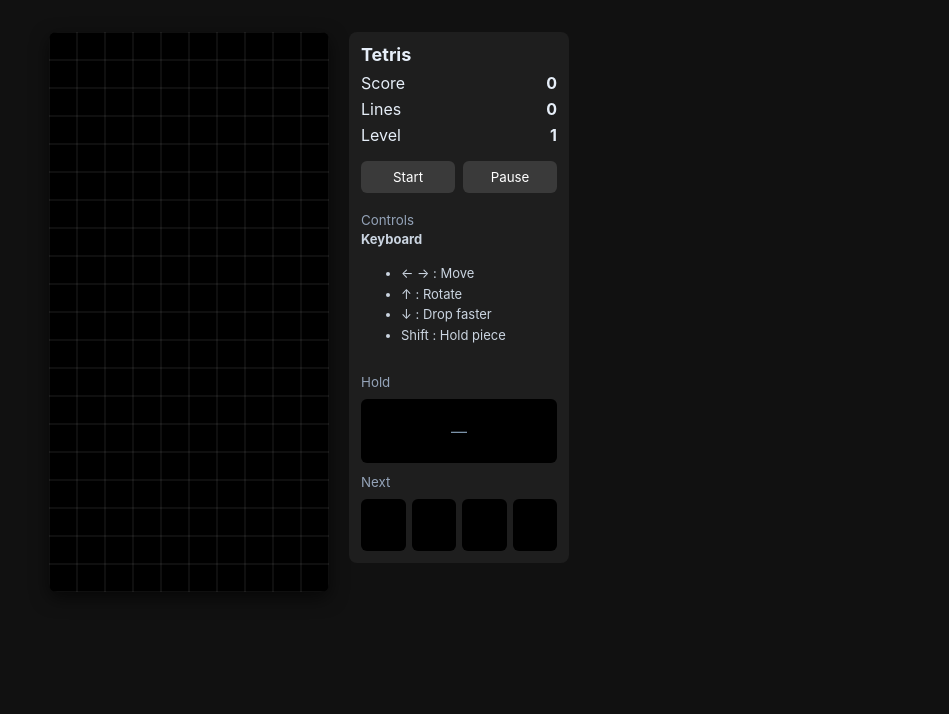
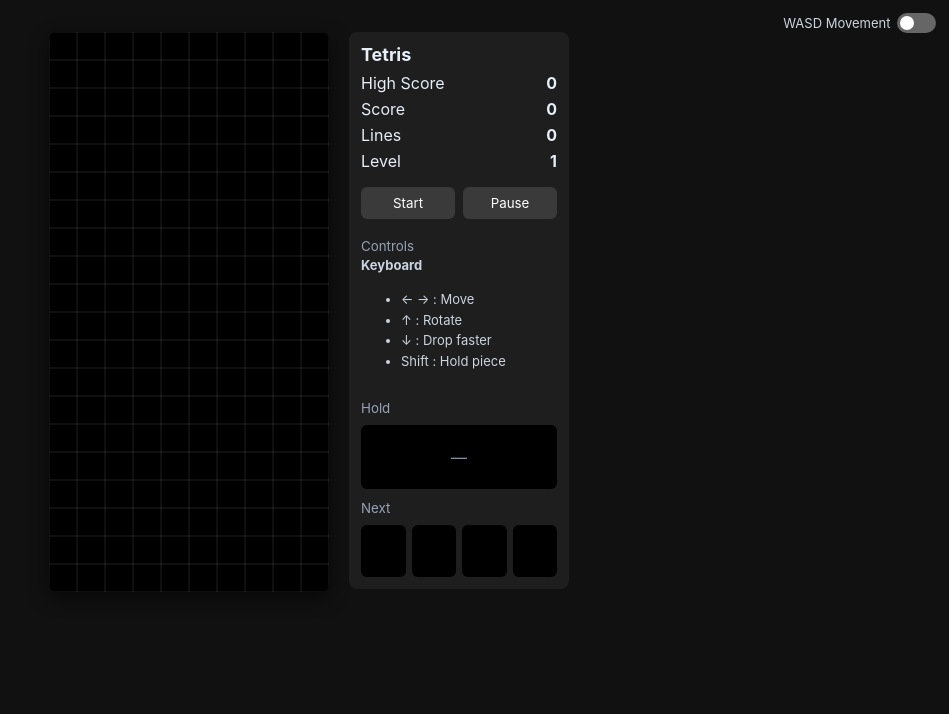
Before and after one commit to Dslime8/Tetris, a plain HTML site: page index.html in a window 1280 px wide. Shown: the top 714 px of the page, without its empty margins (331-1280 px from the left). Drawn offline with Linux system fonts and the light colour scheme.

Commit message:
replace index.html
big update yk

```diff
--- a/index.html
+++ b/index.html
@@ -17,26 +17,68 @@
     .controls{font-size:13px;line-height:1.6;color:#cbd5e1}
     button{width:100%;padding:8px;border-radius:6px;border:0;background:#3a3a3a;color:#fff;cursor:pointer}
     small{color:#94a3b8}
-
-    a[href*="github"]:hover {
-      background: white !important;
+    a[href*="github"]:hover { background: white !important; }
+    a[href*="github"]:hover svg { fill: black !important; }
+    .wasd-toggle {
+      position: fixed;
+      top: 1em;
+      right: 1em;
+      display: flex;
+      align-items: center;
+      gap: .5em;
+      font-size: 13px;
+      color: #cbd5e1;
     }
-    a[href*="github"]:hover svg {
-      fill: black !important;
+    .switch {
+      display: inline-block;
+      width: 3em;
+      height: 1.5em;
+      position: relative;
     }
-
+    .switch input { opacity: 0; width: 0; height: 0; }
+    .slider {
+      position: absolute;
+      cursor: pointer;
+      inset: 0;
+      background-color: #666;
+      border-radius: 1.5em;
+      transition: .2s;
+    }
+    .slider:before {
+      position: absolute;
+      content: "";
+      height: 1.1em;
+      width: 1.1em;
+      left: 0.2em;
+      bottom: 0.2em;
+      background-color: white;
+      border-radius: 50%;
+      transition: .2s;
+    }
+    input:checked + .slider { background-color: #4caf50; }
+    input:checked + .slider:before { transform: translateX(1.5em); }
   </style>
 </head>
 <body>
-
-  <a href="https://github.com/Dslime8" target="_blank" style="position:fixed;bottom:1em;right:1em;width:3em;height:3em;display:flex;align-items:center;justify-content:center;border-radius:50%;background:black;transition:.2s;"><svg xmlns="http://www.w3.org/2000/svg" viewBox="0 0 24 24" fill="white" width="1.5em" height="1.5em" style="transition:.2s;"><path d="M12 .5C5.65.5.5 5.65.5 12c0 5.1 3.3 9.4 7.9 10.9.6.1.8-.3.8-.6v-2.1c-3.2.7-3.9-1.5-3.9-1.5-.6-1.5-1.3-1.9-1.3-1.9-1.1-.8.1-.8.1-.8 1.2.1 1.8 1.2 1.8 1.2 1 .1.6 2.3 3.4 1.7 0-.9.4-1.5.8-1.9-2.5-.3-5.1-1.3-5.1-5.7 0-1.3.5-2.3 1.2-3.1-.1-.3-.5-1.6.1-3.3 0 0 1-.3 3.2 1.2a11 11 0 0 1 5.8 0c2.2-1.5 3.2-1.2 3.2-1.2.6 1.7.2 3 .1 3.3.8.8 1.2 1.8 1.2 3.1 0 4.4-2.6 5.4-5.1 5.7.4.4.8 1.1.8 2.3v3.4c0 .3.2.7.8.6A11.5 11.5 0 0 0 23.5 12C23.5 5.65 18.35.5 12 .5z"/></svg></a>
-
+  <a href="https://github.com/Dslime8" target="_blank" style="position:fixed;bottom:1em;right:1em;width:3em;height:3em;display:flex;align-items:center;justify-content:center;border-radius:50%;background:black;transition:.2s;">
+    <svg xmlns="http://www.w3.org/2000/svg" viewBox="0 0 24 24" fill="white" width="1.5em" height="1.5em" style="transition:.2s;">
+      <path d="M12 .5C5.65.5.5 5.65.5 12c0 5.1 3.3 9.4 7.9 10.9.6.1.8-.3.8-.6v-2.1c-3.2.7-3.9-1.5-3.9-1.5-.6-1.5-1.3-1.9-1.3-1.9-1.1-.8.1-.8.1-.8 1.2.1 1.8 1.2 1.8 1.2 1 .1.6 2.3 3.4 1.7 0-.9.4-1.5.8-1.9-2.5-.3-5.1-1.3-5.1-5.7 0-1.3.5-2.3 1.2-3.1-.1-.3-.5-1.6.1-3.3 0 0 1-.3 3.2 1.2a11 11 0 0 1 5.8 0c2.2-1.5 3.2-1.2 3.2-1.2.6 1.7.2 3 .1 3.3.8.8 1.2 1.8 1.2 3.1 0 4.4-2.6 5.4-5.1 5.7.4.4.8 1.1.8 2.3v3.4c0 .3.2.7.8.6A11.5 11.5 0 0 0 23.5 12C23.5 5.65 18.35.5 12 .5z"/>
+    </svg>
+  </a>
+  <div class="wasd-toggle">
+    <span>WASD Movement</span>
+    <label class="switch">
+      <input type="checkbox" id="wasdToggle">
+      <span class="slider"></span>
+    </label>
+  </div>
   <div class="wrap">
     <div>
       <canvas id="board" width="280" height="560"></canvas>
     </div>
     <div class="panel">
       <h1>Tetris</h1>
+      <div class="stat"><span>High Score</span><strong id="highscore">0</strong></div>
       <div class="stat"><span>Score</span><strong id="score">0</strong></div>
       <div class="stat"><span>Lines</span><strong id="lines">0</strong></div>
       <div class="stat"><span>Level</span><strong id="level">1</strong></div>
@@ -71,25 +113,28 @@
   <script>
     const COLS=10,ROWS=20,BLOCK=28;
     const COLORS={I:'#67e8f9',J:'#60a5fa',L:'#fb923c',O:'#facc15',S:'#34d399',T:'#a78bfa',Z:'#f87171'};
-    const PIECES={I:[['....','IIII','....','....'],['..I.','..I.','..I.','..I.']],
-                  J:[['J..','JJJ','...'],['.JJ','.J.','.J.'],['...','JJJ','..J'],['.J.','.J.','.JJ']],
+    const PIECES = {
+      I:[['....','IIII','....','....'],['..I.','..I.','..I.','..I.']],
+      J:[['J..','JJJ','...'],['.JJ','.J.','.J.'],['...','JJJ','..J'],['.J.','.J.','JJ.']],
       L:[['..L','LLL','...'],['.L.','.L.','.LL'],['...','LLL','L..'],['LL.','.L.','.L.']],
       O:[['OO','OO']],
       S:[['.SS','SS.','...'],['.S.','.SS','..S']],
       T:[['.T.','TTT','...'],['.T.','.TT','.T.'],['...','TTT','.T.'],['.T.','TT.','.T.']],
-                  Z:[['ZZ.','.ZZ','...'],['..Z','.ZZ','.Z.']]};
+      Z:[['ZZ.','.ZZ','...'],['..Z','.ZZ','.Z.']]
+    };
 
-    function shapeToRotations(s){
-      return s.map(g=>{
+    function shapeToRotations(s) {
+      return s.map(g => {
         const cells=[];
         for(let y=0;y<g.length;y++){
           for(let x=0;x<g[0].length;x++){
             if(g[y][x]!=='.') cells.push([x,y]);
           }
         }
-        return{cells,w:g[0].length,h:g.length};
+        return {cells,w:g[0].length,h:g.length};
       });
     }
+
     const SHAPES={};
     for(const k in PIECES) SHAPES[k]=shapeToRotations(PIECES[k]);
 
@@ -101,12 +146,16 @@
     const SIDE_MOVE_INTERVAL=100;
 
     const scoreEl=document.getElementById('score'),
+          highScoreEl=document.getElementById('highscore'),
           linesEl=document.getElementById('lines'),
           levelEl=document.getElementById('level'),
           nextEl=document.getElementById('next'),
           holdEl=document.getElementById('hold');
     const startBtn=document.getElementById('start');
     const pauseBtn=document.getElementById('pause');
+
+    let highScore=parseInt(localStorage.getItem("tetrisHighScore"))||0;
+    highScoreEl.textContent=highScore;
 
     startBtn.onclick=()=>{
       if(!running){ startGame(); }
@@ -127,14 +176,17 @@
     function createEmptyGrid(){
       return Array.from({length:ROWS},()=>Array(COLS).fill(null));
     }
+
     function randBag(){
       const t=Object.keys(SHAPES),b=[];
       while(t.length) b.push(t.splice(Math.floor(Math.random()*t.length),1)[0]);
       return b;
     }
+
     function refillQueue(){
       if(nextQueue.length<7) nextQueue=nextQueue.concat(randBag());
     }
+
     function spawn(){
       if(!running) return;
       refillQueue();
@@ -148,6 +200,11 @@
         grid=createEmptyGrid();
         current=null;
         draw();
+        if(score>highScore){
+          highScore=score;
+          localStorage.setItem("tetrisHighScore",highScore);
+          highScoreEl.textContent=highScore;
+        }
         alert('Game Over — score: '+score);
         return;
       }
@@ -159,7 +216,7 @@
       for(const[sx,sy] of shape.cells){
         const x=p.x+sx+dx,y=p.y+sy+dy;
         if(x<0||x>=COLS||y>=ROWS) return true;
-        if(y>=0 && grid[y][x]) return true;
+        if(y>=0&&grid[y][x]) return true;
       }
       return false;
     }
@@ -218,7 +275,7 @@
       for(let y=0;y<4;y++){
         for(let x=0;x<4;x++){
           const c=document.createElement('div');
-          if(cells.some(([cx,cy])=>cx-minx===x && cy-miny===y)){
+          if(cells.some(([cx,cy])=>cx-minx===x&&cy-miny===y)){
             c.style.background=COLORS[type];
             c.style.borderRadius='3px';
           }
@@ -229,23 +286,48 @@
     }
 
     const keys={};
+    let useWasd=localStorage.getItem("useWasd")==="true";
+    const toggle=document.getElementById("wasdToggle");
+    toggle.checked=useWasd;
+    toggle.addEventListener("change",()=>{
+      useWasd=toggle.checked;
+      localStorage.setItem("useWasd",useWasd);
+    });
+
     window.addEventListener('keydown',e=>{
-      if(!running || paused || keys[e.code]) return;
+      if(!running||paused||keys[e.code]) return;
       keys[e.code]=true;
+      if(useWasd){
+        if(e.key==='a'||e.key==='A') leftHeld=true;
+        if(e.key==='d'||e.key==='D') rightHeld=true;
+        if(e.key==='s'||e.key==='S') softDropHeld=true;
+        if(e.key==='w'||e.key==='W') rotate(1);
+      } else {
         if(e.code==='ArrowLeft') leftHeld=true;
         if(e.code==='ArrowRight') rightHeld=true;
         if(e.code==='ArrowDown') softDropHeld=true;
         if(e.code==='ArrowUp') rotate(1);
-      if(e.code==='ShiftLeft' || e.code==='ShiftRight') hold();
+      }
+      if(e.code==='ShiftLeft'||e.code==='ShiftRight') hold();
     });
+
     window.addEventListener('keyup',e=>{
       keys[e.code]=false;
+      if(useWasd){
+        if(e.key==='a'||e.key==='A') leftHeld=false;
+        if(e.key==='d'||e.key==='D') rightHeld=false;
+        if(e.key==='s'||e.key==='S') softDropHeld=false;
+      } else {
         if(e.code==='ArrowLeft') leftHeld=false;
         if(e.code==='ArrowRight') rightHeld=false;
         if(e.code==='ArrowDown') softDropHeld=false;
+      }
     });
 
-    function move(d){ if(current && !collides(current,d,0)) current.x+=d; }
+    function move(d){
+      if(current&&!collides(current,d,0)) current.x+=d;
+    }
+
     function softDrop(){
       if(!current) return;
       if(!collides(current,0,1)){
@@ -254,6 +336,7 @@
         lockPiece();
       }
     }
+
     function rotate(d){
       if(!current) return;
       const old=current.rot,len=SHAPES[current.type].length;
@@ -268,6 +351,7 @@
       }
       current.rot=old;
     }
+
     function hold(){
       if(holdLocked) return;
       if(!holdPiece){
@@ -283,6 +367,11 @@
           grid=createEmptyGrid();
           current=null;
           draw();
+          if(score>highScore){
+            highScore=score;
+            localStorage.setItem("tetrisHighScore",highScore);
+            highScoreEl.textContent=highScore;
+          }
           alert('Game Over - score: '+score);
           return;
         }
@@ -309,8 +398,18 @@
       }
       ctx.strokeStyle='rgba(255,255,255,0.12)';
       ctx.lineWidth=1;
-      for(let x=0;x<=COLS;x++){ ctx.beginPath(); ctx.moveTo(x*BLOCK,0); ctx.lineTo(x*BLOCK,ROWS*BLOCK); ctx.stroke(); }
-      for(let y=0;y<=ROWS;y++){ ctx.beginPath(); ctx.moveTo(0,y*BLOCK); ctx.lineTo(COLS*BLOCK,y*BLOCK); ctx.stroke(); }
+      for(let x=0;x<=COLS;x++){
+        ctx.beginPath();
+        ctx.moveTo(x*BLOCK,0);
+        ctx.lineTo(x*BLOCK,ROWS*BLOCK);
+        ctx.stroke();
+      }
+      for(let y=0;y<=ROWS;y++){
+        ctx.beginPath();
+        ctx.moveTo(0,y*BLOCK);
+        ctx.lineTo(COLS*BLOCK,y*BLOCK);
+        ctx.stroke();
+      }
     }
 
     function drawPiece(p,ghost=false){
@@ -319,6 +418,7 @@
         if(y>=0) drawCell(x,y,ghost?shade(COLORS[p.type],-40):COLORS[p.type]);
       }
     }
+
     function drawCell(x,y,color){
       const px=x*BLOCK,py=y*BLOCK;
       ctx.fillStyle=color;
@@ -326,20 +426,31 @@
       ctx.fillStyle='rgba(0,0,0,0.18)';
       ctx.fillRect(px+1,py+BLOCK-8,BLOCK-2,6);
     }
+
     function shade(hex,p){
-      const f=parseInt(hex.slice(1),16),t=p<0?0:255,pr=Math.abs(p)/100,
-            R=f>>16,G=(f>>8)&0x00FF,B=f&0x0000FF;
-      return '#'+( (Math.round((t-R)*pr)+R<<16) | (Math.round((t-G)*pr)+G<<8) | (Math.round((t-B)*pr)+B) ).toString(16).padStart(6,'0');
+      const f=parseInt(hex.slice(1),16),
+            t=p<0?0:255,
+            pr=Math.abs(p)/100,
+            R=f>>16,
+            G=(f>>8)&0x00FF,
+            B=f&0x0000FF;
+      return '#'+((Math.round((t-R)*pr)+R<<16)|(Math.round((t-G)*pr)+G<<8)|(Math.round((t-B)*pr)+B)).toString(16).padStart(6,'0');
     }
 
     function resetInputState(){
-      softDropHeld=false; leftHeld=false; rightHeld=false;
+      softDropHeld=false;
+      leftHeld=false;
+      rightHeld=false;
       for(const k in keys) keys[k]=false;
     }
 
     function update(ts){
       if(!running) return;
-      if(paused){ draw(); requestAnimationFrame(update); return; }
+      if(paused){
+        draw();
+        requestAnimationFrame(update);
+        return;
+      }
       if(!lastDrop) lastDrop=ts;
       const interval=softDropHeld?50:dropInterval;
       if(ts-lastDrop>interval){
@@ -359,10 +470,24 @@
 
     function startGame(){
       resetInputState();
-      grid=createEmptyGrid(); score=0; lines=0; level=1; dropInterval=800; lastDrop=0; lastSideMove=0; nextQueue=[]; holdPiece=null; holdLocked=false; current=null;
-      refillQueue(); refillQueue();
-      running=true; paused=false; updateButtonLabels();
-      spawn(); updateHud();
+      grid=createEmptyGrid();
+      score=0;
+      lines=0;
+      level=1;
+      dropInterval=800;
+      lastDrop=0;
+      lastSideMove=0;
+      nextQueue=[];
+      holdPiece=null;
+      holdLocked=false;
+      current=null;
+      refillQueue();
+      refillQueue();
+      running=true;
+      paused=false;
+      updateButtonLabels();
+      spawn();
+      updateHud();
       requestAnimationFrame(update);
     }
 
```
Lines whose indentation alone changed are shown as unchanged.
